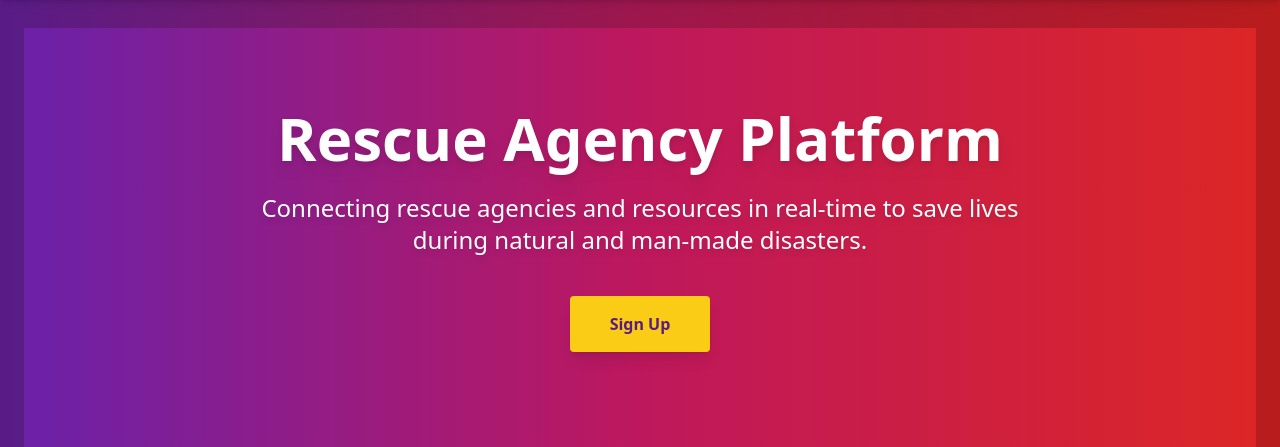
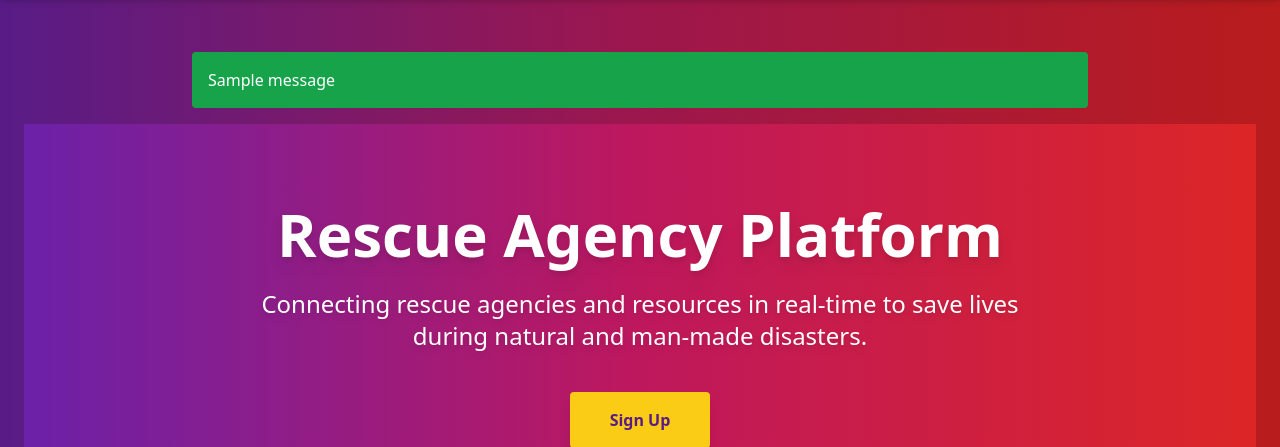
Before and after one commit to freeky-sachin/blackboxai-1745085853883, a Django app: page /agencies/ in a window 1280 px wide. Shown: the part 68-515 px from the top of the page. Run offline with Django 5.2, Linux system fonts and the light colour scheme; tables that the repository leaves empty hold one stand-in row (values such as "Sample post"); one stand-in notice (Sample message) is shown; some libraries are stand-ins or nearby versions.

Commit message:
Add agencies/templates/agencies/landing.html 1745161537172

```diff
--- a/agencies/templates/agencies/landing.html
+++ b/agencies/templates/agencies/landing.html
@@ -1,15 +1,51 @@
 {% extends "agencies/base.html" %}
+{% load static %}
 
 {% block title %}Welcome to Rescue Agencies{% endblock %}
 
 {% block content %}
+{% if messages %}
+  <div class="max-w-4xl mx-auto mt-6">
+    {% for message in messages %}
+      <div class="p-4 mb-4 rounded text-white {% if message.tags == 'success' %}bg-green-600{% elif message.tags == 'error' %}bg-red-600{% else %}bg-gray-600{% endif %}">
+        {{ message }}
+      </div>
+    {% endfor %}
+  </div>
+{% endif %}
+{% if user.is_authenticated %}
+<section class="max-w-5xl mx-auto p-6 bg-white bg-opacity-10 rounded-lg shadow-lg text-white space-y-8">
+  <h1 class="text-4xl font-extrabold mb-6 text-center">Welcome back, {{ user.username }}!</h1>
+  <div class="grid grid-cols-1 md:grid-cols-3 gap-6">
+    <a href="{% url 'agency_register' %}" class="block bg-yellow-400 text-purple-900 rounded-lg p-6 text-center font-semibold hover:bg-yellow-300 transition shadow-lg">
+      <i class="fas fa-building fa-3x mb-4"></i>
+      <div>Add Agency</div>
+    </a>
+    <a href="{% url 'resource_create' %}" class="block bg-yellow-400 text-purple-900 rounded-lg p-6 text-center font-semibold hover:bg-yellow-300 transition shadow-lg">
+      <i class="fas fa-boxes fa-3x mb-4"></i>
+      <div>Add Resource</div>
+    </a>
+    <a href="{% url 'map_view' %}" class="block bg-yellow-400 text-purple-900 rounded-lg p-6 text-center font-semibold hover:bg-yellow-300 transition shadow-lg">
+      <i class="fas fa-map-marked-alt fa-3x mb-4"></i>
+      <div>View Map</div>
+    </a>
+    <a href="{% url 'chat' %}" class="block bg-yellow-400 text-purple-900 rounded-lg p-6 text-center font-semibold hover:bg-yellow-300 transition shadow-lg">
+      <i class="fas fa-comments fa-3x mb-4"></i>
+      <div>Chat</div>
+    </a>
+    <a href="{% url 'emergency_alerts' %}" class="block bg-yellow-400 text-purple-900 rounded-lg p-6 text-center font-semibold hover:bg-yellow-300 transition shadow-lg">
+      <i class="fas fa-bell fa-3x mb-4"></i>
+      <div>Emergency Alerts</div>
+    </a>
+  </div>
+</section>
+{% else %}
 <section class="relative bg-gradient-to-r from-purple-800 via-pink-700 to-red-600 min-h-screen flex flex-col items-center justify-center overflow-hidden pt-20 px-4">
   <div class="container mx-auto text-center text-white relative z-10 max-w-5xl">
     <h1 class="text-6xl font-extrabold mb-6 animate-fadeInDown drop-shadow-lg">Rescue Agency Platform</h1>
     <p class="text-2xl mb-10 max-w-3xl mx-auto animate-fadeInUp delay-200 drop-shadow-md">Connecting rescue agencies and resources in real-time to save lives during natural and man-made disasters.</p>
     <a href="{% url 'register' %}" class="inline-block bg-yellow-400 text-purple-900 font-bold px-10 py-4 rounded shadow-lg hover:bg-yellow-300 transition transform hover:scale-105 animate-fadeInUp delay-400">Sign Up</a>
   </div>
-
   <div class="flex justify-center space-x-12 mt-16 max-w-5xl mx-auto">
     <div class="text-center">
       <div id="lottie-agencies" class="mx-auto w-32 h-32"></div>
@@ -48,6 +84,7 @@
 
   </div>
 </section>
+{% endif %}
 
 <script src="https://cdnjs.cloudflare.com/ajax/libs/lottie-web/5.7.4/lottie.min.js"></script>
 <script src="https://cdnjs.cloudflare.com/ajax/libs/countup.js/2.0.7/countUp.min.js"></script>
@@ -199,4 +236,5 @@
   });
 </script>
 </create_file>
+
 {% endblock %}
```
